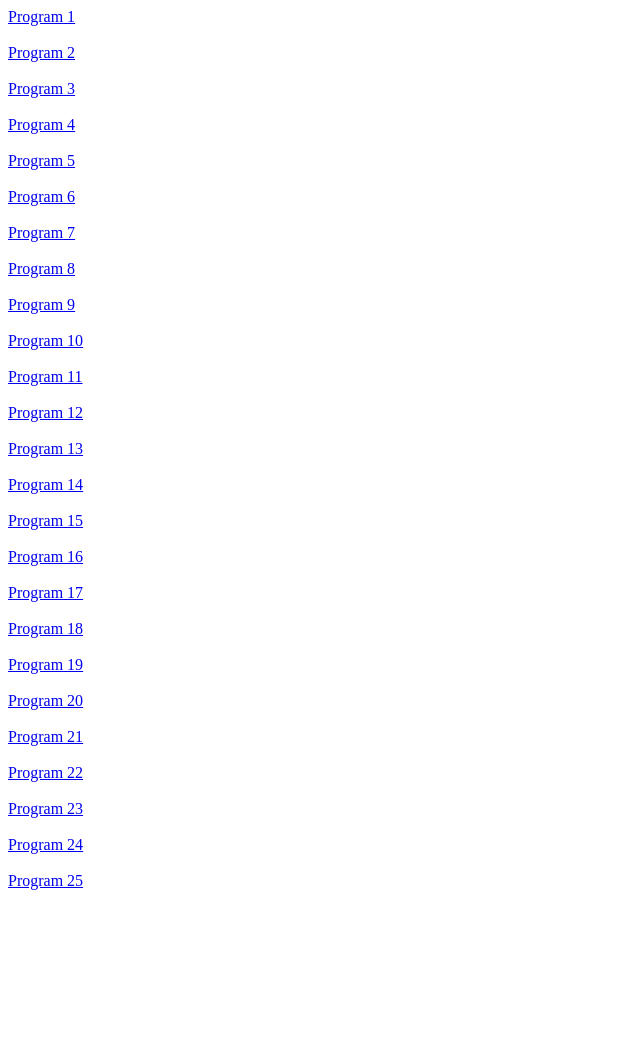
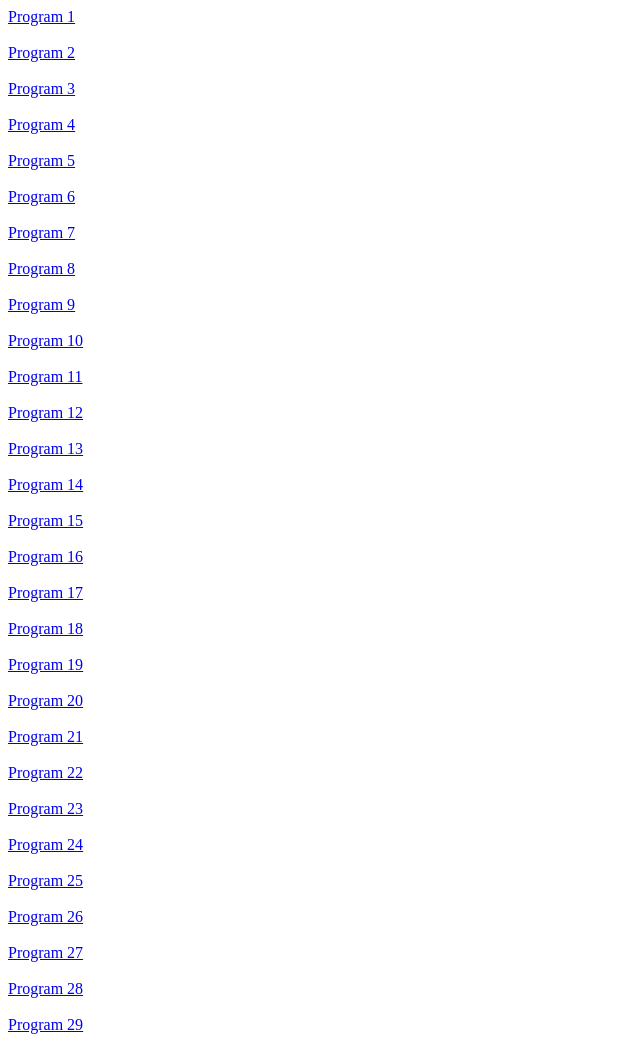
Before and after one commit to Aashi1996/sangamone-java, a plain HTML site: page index.html in a window 1280 px wide. Shown: the whole page, without its empty margins (0-640 px from the left). Before the commit the page ends 916 px from the top, so only its background shows below. Drawn offline with Linux system fonts and the light colour scheme.

Commit message:
Update index.html

```diff
--- a/index.html
+++ b/index.html
@@ -29,5 +29,9 @@
     <a href="Java Learning/P20.java">Program 23</a><br><br>
     <a href="Java Learning/P21.java">Program 24</a><br><br>
     <a href="Java Learning/P22.java">Program 25</a><br><br>
+    <a href="Java Learning/P23.java">Program 26</a><br><br>
+    <a href="Java Learning/P24.java">Program 27</a><br><br>
+    <a href="Java Learning/P25.java">Program 28</a><br><br>
+    <a href="Java Learning/P26.java">Program 29</a><br><br>
   </body>
 </html>
```
